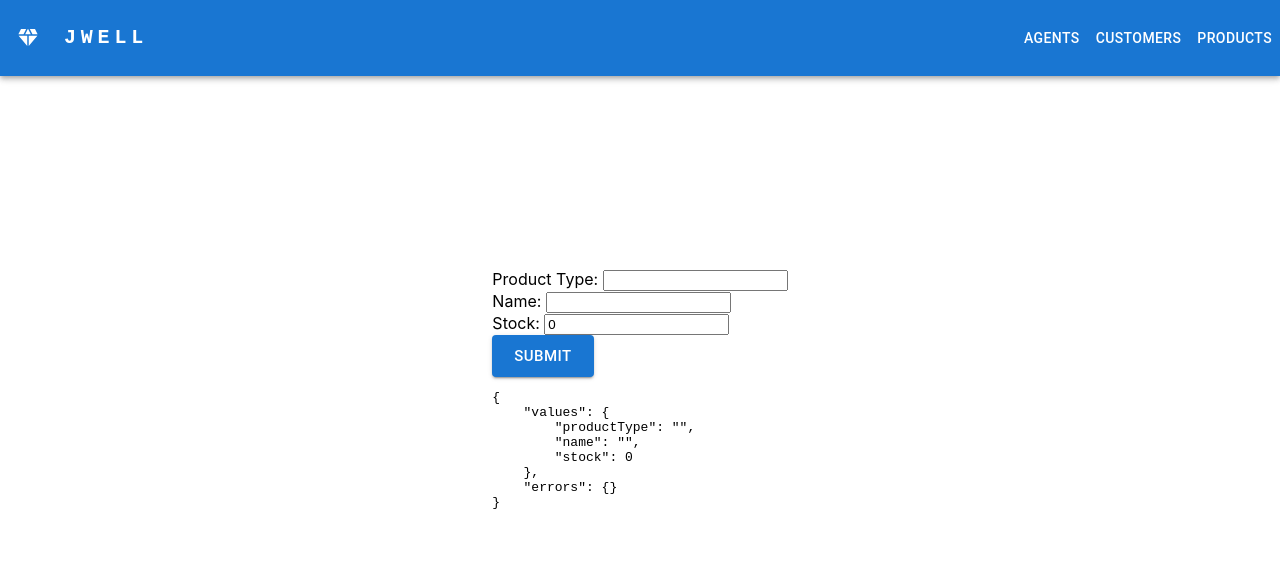
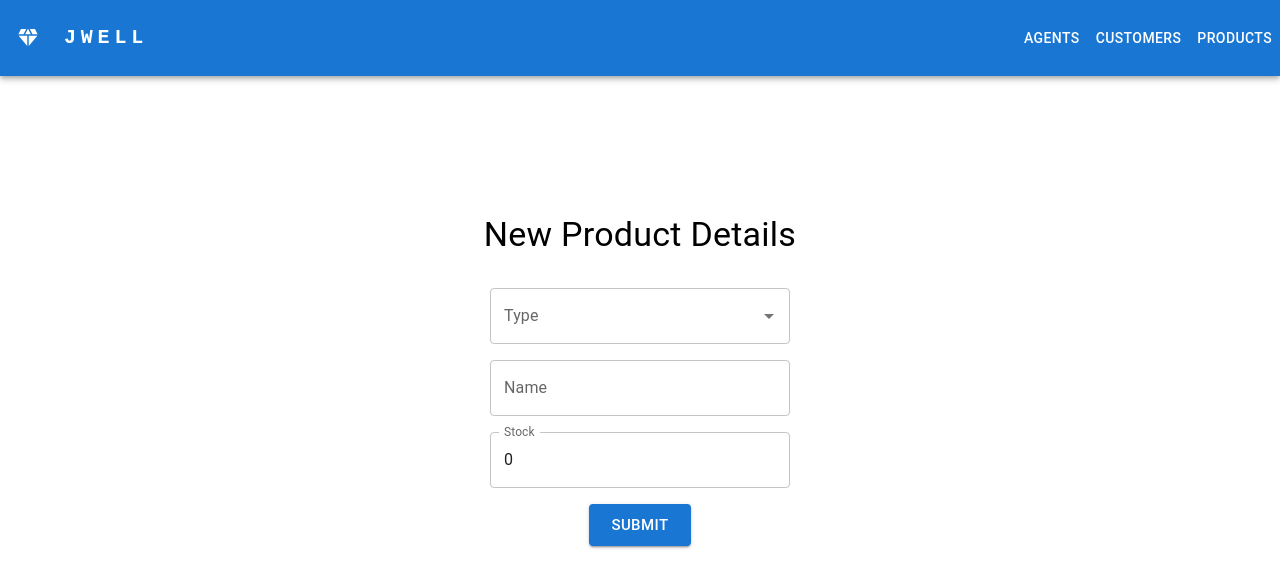
Before and after one commit to AyuPatidar/Jwell, a React (Create React App) app in the folder client/: page /products/form in a window 1280 px wide. Shown: the top 588 px of the page. Built offline with nearby package versions, Linux system fonts and the light colour scheme.

Commit message:
UI Improvements

```diff
--- a/client/src/pages/ProductForm.tsx
+++ b/client/src/pages/ProductForm.tsx
@@ -3,19 +3,22 @@ import { API_BaseUrl } from "../constants";
 import { useNavigate } from "react-router-dom";
 import { toast } from "react-toastify";
 import * as yup from "yup";
-import { Box, Button } from "@mui/material";
+import {
+  Autocomplete,
+  Button,
+  Grid,
+  TextField,
+  Typography,
+} from "@mui/material";
 import { Form, Formik, FormikHelpers, FormikValues } from "formik";
 
 const ProductForm = () => {
   const navigate = useNavigate();
 
   const validationSchema = yup.object().shape({
-    productType: yup
-      .string()
-      .oneOf(["Gold", "Silver", "Stone"])
-      .required("Required"),
+    productType: yup.string().required("Required"),
     name: yup.string().required("Required"),
-    stock: yup.number().moreThan(-1),
+    stock: yup.number().min(0, "Can be minimum 0"),
   });
 
   const handleSubmit = (
@@ -49,12 +52,18 @@ const ProductForm = () => {
   return (
     <>
       <Navbar />
-      <Box
-        display={"flex"}
+      <Grid
+        container
+        direction={"column"}
         justifyContent={"center"}
         alignItems={"center"}
-        height={"80vh"}
+        minHeight={"80vh"}
+        spacing={4}
       >
+        <Grid item>
+          <Typography variant="h4">New Product Details</Typography>
+        </Grid>
+        <Grid item>
           <Formik
             initialValues={{
               productType: "",
@@ -62,50 +71,86 @@ const ProductForm = () => {
               stock: 0,
             }}
             validationSchema={validationSchema}
-          onSubmit={(values, actions) => handleSubmit(values, actions)}
+            onSubmit={handleSubmit}
           >
-          {({ values, errors, handleChange }) => (
-            <Form>
-              <label htmlFor="productType">Product Type: </label>
-              <input
-                type="text"
-                name="productType"
-                id="productType"
-                value={values.productType}
-                onChange={handleChange}
+            {({
+              values,
+              errors,
+              touched,
+              setFieldValue,
+              handleChange,
+              handleSubmit,
+              isSubmitting,
+            }) => (
+              <Form onSubmit={handleSubmit}>
+                <Grid
+                  container
+                  direction={"column"}
+                  alignItems={"center"}
+                  spacing={2}
+                >
+                  <Grid item>
+                    <Autocomplete
+                      options={["Gold", "Silver", "Stone"]}
+                      value={values.productType || null}
+                      onChange={(event, newValue) =>
+                        setFieldValue(`productType`, newValue)
+                      }
+                      sx={{ width: 300 }}
+                      renderInput={(params) => (
+                        <TextField
+                          {...params}
+                          label="Type"
                         />
-              <br />
-              <label htmlFor="name">Name: </label>
-              <input
-                type="text"
-                name="name"
+                      )}
+                    />
+                    {errors.productType && touched.productType && (
+                      <p style={{ color: "red" }}>{errors.productType}</p>
+                    )}
+                  </Grid>
+                  <Grid item>
+                    <TextField
                       id="name"
                       value={values.name}
+                      label="Name"
+                      type="text"
                       onChange={handleChange}
+                      sx={{ width: 300 }}
                     />
-              <br />
-              <label htmlFor="Stock">Stock: </label>
-              <input
-                type="text"
-                name="stock"
+                    {errors.name && touched.name && (
+                      <p style={{ color: "red" }}>{errors.name}</p>
+                    )}
+                  </Grid>
+                  <Grid item>
+                    <TextField
                       id="stock"
                       value={values.stock}
+                      label="Stock"
+                      type="tel"
                       onChange={handleChange}
+                      sx={{ width: 300 }}
                     />
-              <br />
-
+                    {errors.stock && touched.stock && (
+                      <p style={{ color: "red" }}>{errors.stock}</p>
+                    )}
+                  </Grid>
+                  <Grid item>
                     <Button
                       variant="contained"
                       size="large"
                       type="submit"
+                      disabled={isSubmitting}
                     >
                       Submit
                     </Button>
-              <pre>{JSON.stringify({ values, errors }, null, 4)}</pre>
+                  </Grid>
+                </Grid>
+                {/* <pre>{JSON.stringify({ values, errors }, null, 4)}</pre> */}
               </Form>
             )}
           </Formik>
-      </Box>
+        </Grid>
+      </Grid>
     </>
   );
 };
```
Lines whose indentation alone changed are shown as unchanged.
